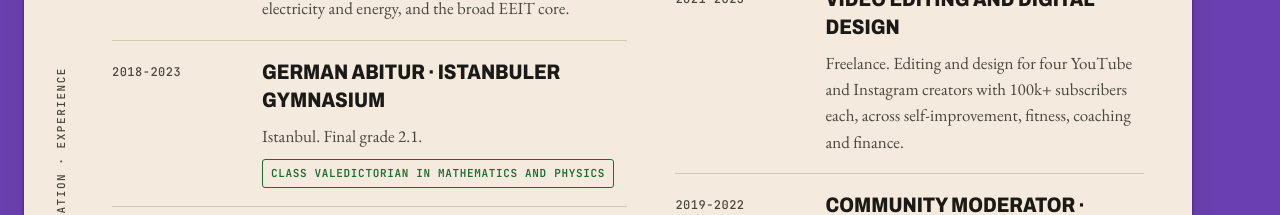
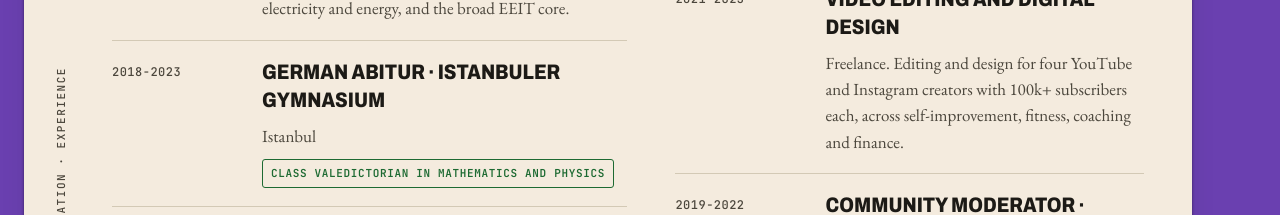
Before and after one commit to halilemreisik/halilemreisik.github.io, a plain HTML site: page index.html in a window 1280 px wide. Shown: the part 5680-5895 px from the top of the page. Drawn offline with Linux system fonts and the light colour scheme.

Commit message:
Remove Abitur final grade
Co-Authored-By: Claude Fable 5.2 <noreply@anthropic.com>
Claude-Session: https://claude.ai/code/session_01Tfe5UZgpEaPkQCbFcgFzCS

```diff
--- a/index.html
+++ b/index.html
@@ -417,7 +417,7 @@ document.documentElement.dataset.lang=l;document.documentElement.lang=l})();
           </tr>
           <tr>
             <td class="mono">2018-2023</td>
-            <td><b><span lang="tr">Alman Abitur'u</span><span lang="en">German Abitur</span><span lang="de">Deutsches Abitur</span> · <span lang="en" class="k">Istanbuler Gymnasium</span></b><p><span lang="tr">İstanbul. Mezuniyet notu 2,1.</span><span lang="en">Istanbul. Final grade 2.1.</span><span lang="de">Istanbul. Abschlussnote 2,1.</span></p><span class="badge badge-ok"><span lang="tr">Matematik ve fizikte okul birincisi</span><span lang="en">Class valedictorian in mathematics and physics</span><span lang="de">Jahrgangsbester in Mathematik und Physik</span></span></td>
+            <td><b><span lang="tr">Alman Abitur'u</span><span lang="en">German Abitur</span><span lang="de">Deutsches Abitur</span> · <span lang="en" class="k">Istanbuler Gymnasium</span></b><p><span lang="tr">İstanbul</span><span lang="en">Istanbul</span><span lang="de">Istanbul</span></p><span class="badge badge-ok"><span lang="tr">Matematik ve fizikte okul birincisi</span><span lang="en">Class valedictorian in mathematics and physics</span><span lang="de">Jahrgangsbester in Mathematik und Physik</span></span></td>
           </tr>
           <tr>
             <td class="mono">2018-2023</td>
```
